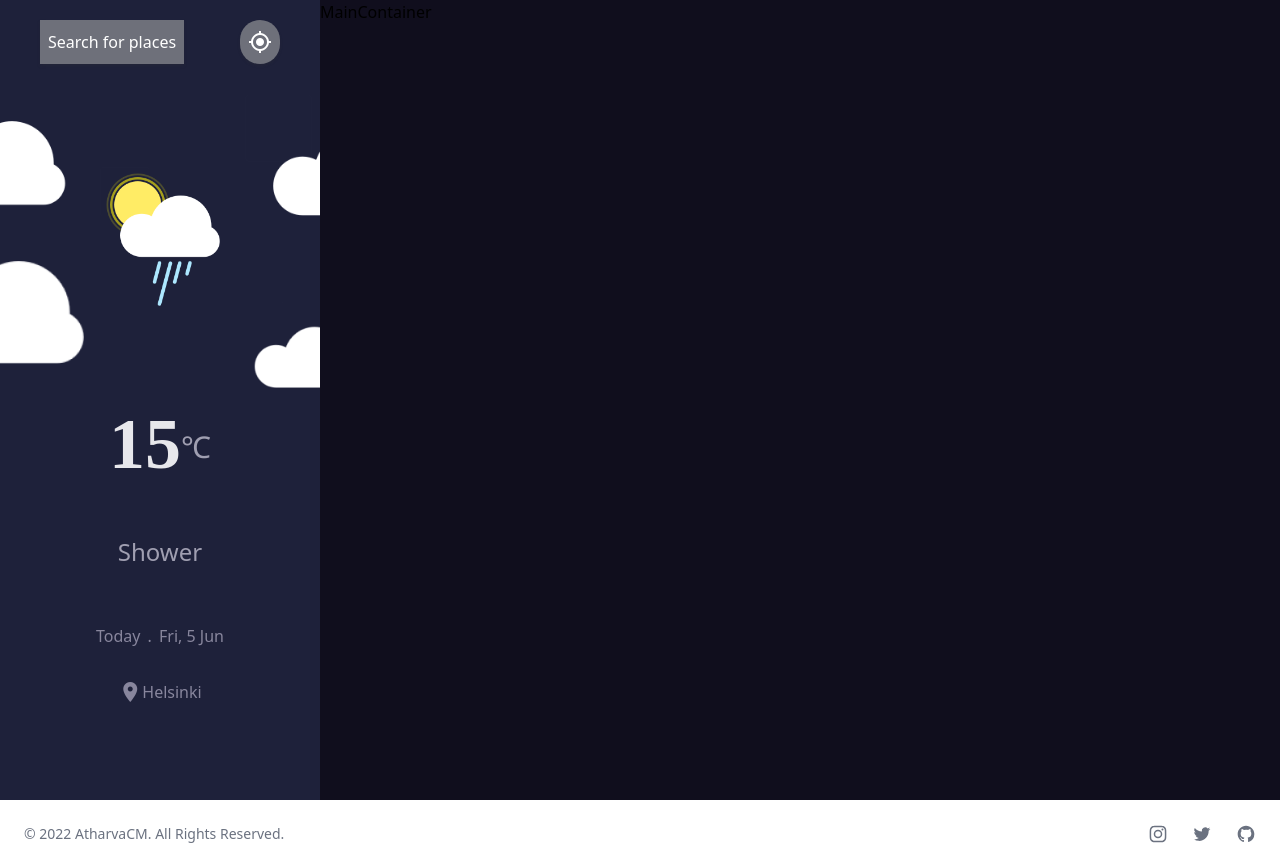
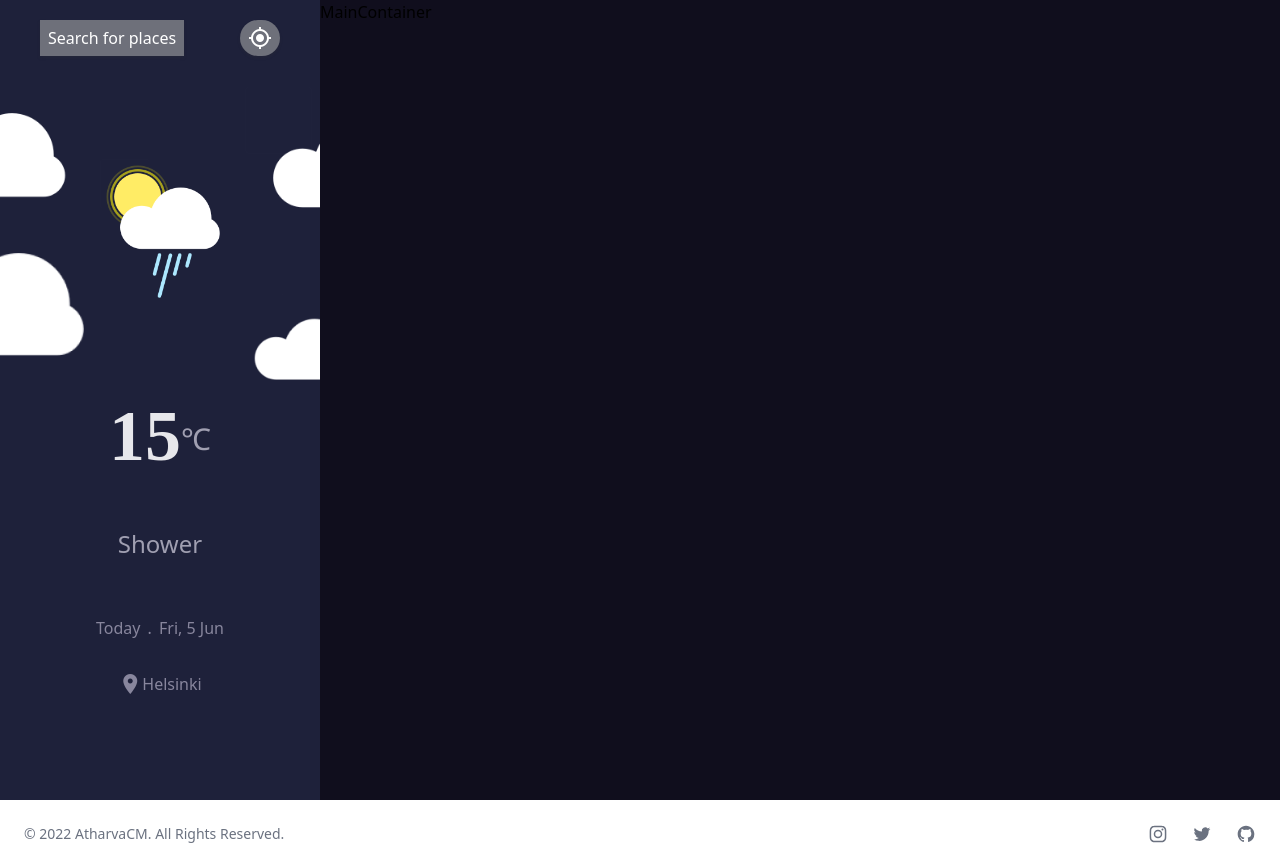
Before and after one commit to AtharvaCM/dev-challenges-weather-app, a React (Create React App) app: page / in a window 1280 px wide. Built offline with nearby package versions, Linux system fonts and the light colour scheme.

Commit message:
btn y padding removed

```diff
--- a/src/components/sidebar/index.tsx
+++ b/src/components/sidebar/index.tsx
@@ -12,13 +12,16 @@ const Sidebar: React.FC<SidebarType> = ({ className }) => {
     <div className={`${className} h-screen py-5`}>
       {/* Top Buttons */}
       <div className="flex justify-between px-10">
-        <Button size="xs" className="!rounded-none !bg-[#6E707A] !text-white">
+        <Button
+          size="xs"
+          className="!rounded-none !bg-[#6E707A] !py-0 !text-white"
+        >
           Search for places
         </Button>
         <Button
           size="xs"
           starticon="gps_fixed"
-          className="!rounded-full !bg-[#6E707A] !text-white"
+          className="!rounded-full !bg-[#6E707A] !py-0 !text-white"
         ></Button>
       </div>
 
```
